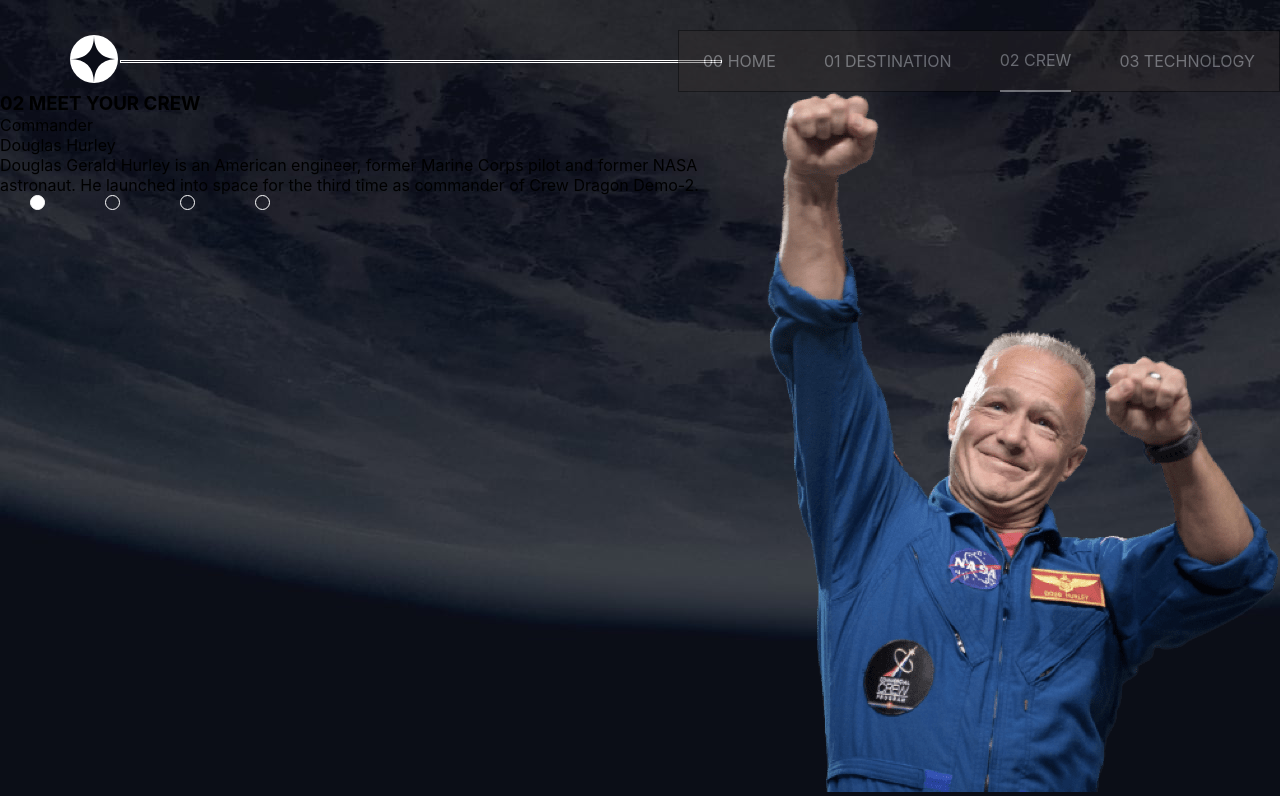
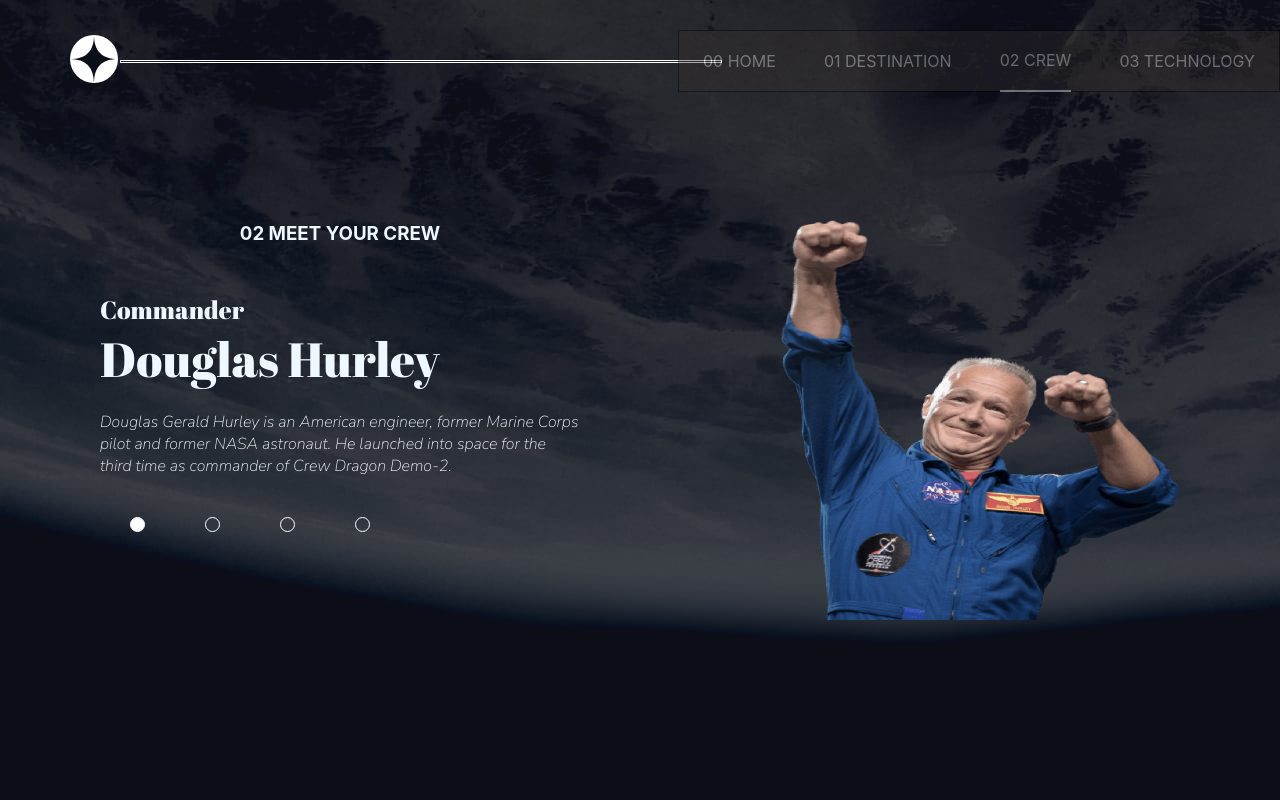
Before and after one commit to jyotirmoy-sinhababu/Space-Tourism, a React (Create React App) app: page /crew in a window 1280 px wide. Built offline with nearby package versions, Linux system fonts and the light colour scheme; a web font is replaced by a local one.

Commit message:
crewListCard created

```diff
--- a/src/component/cards/cardStyle.css
+++ b/src/component/cards/cardStyle.css
@@ -107,4 +107,52 @@
 
 .crew-card-cnt {
   display: flex;
+  align-items: center;
+  justify-content: space-around;
+  padding-top: 10%;
 }
+
+.crew-details-cnt {
+  display: flex;
+  flex-direction: column;
+  align-items: center;
+  height: 400px;
+  width: 480px;
+  gap: 48px;
+}
+
+.crew-heading,
+.crew-roles,
+.crew-names,
+.crew-bio {
+  color: aliceblue;
+}
+
+.crew-info-cnt {
+  display: flex;
+  flex-direction: column;
+  gap: 20px;
+}
+
+.crew-roles {
+  font-size: 25px;
+  font-family: 'Abril Fatface', cursive;
+}
+
+.crew-names {
+  font-size: 48px;
+  font-family: 'Abril Fatface', cursive;
+}
+
+.crew-bio {
+  font-family: 'Nunito Sans', sans-serif;
+}
+
+.crewCardBtn-cnt {
+  padding-top: 20px;
+}
+
+.crewCard-img {
+  width: 400px;
+  height: 400px;
+}
--- a/src/component/sub-component/subCompStyle.css
+++ b/src/component/sub-component/subCompStyle.css
@@ -58,6 +58,7 @@
   border-radius: 50%;
   border: 0.3px solid white;
   background-color: transparent;
+  cursor: pointer;
 }
 
 .crewBtn:hover {
--- a/src/pages/crew/crewPageStyle.css
+++ b/src/pages/crew/crewPageStyle.css
@@ -1,3 +1,4 @@
 .crewPage-main-cnt {
   background-image: url(../../assets/crew/background-crew-desktop.jpg);
+  height: 100vh;
 }
```
